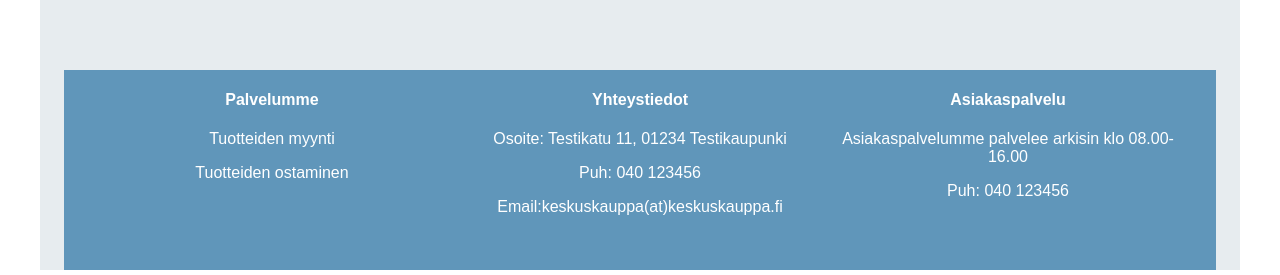
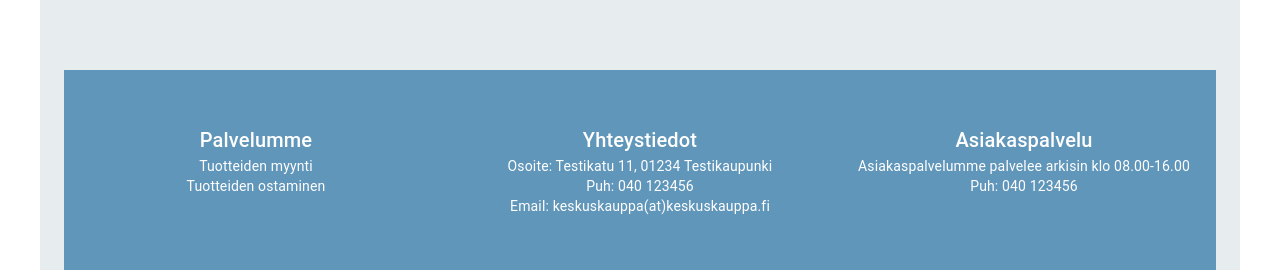
Before and after one commit to Toni86-pang/Keskuskauppa, a React (Vite) app in the folder frontend/: page / in a window 1280 px wide. Shown: the part 668-943 px from the top of the page. Built offline with nearby package versions, Linux system fonts and the light colour scheme; no server answers.

Commit message:
Footer and nav v1

```diff
--- a/frontend/src/Components/Footer-nav/Footer.css
+++ /dev/null
@@ -1,11 +0,0 @@
-.footer{
-    min-height: 200px;
-    margin-top: auto;
-    background-color: #6096ba;
-    display: flex;
-    align-items: center;
-    justify-content: space-between;
-    text-align: center;
-    font-family: sans-serif;
-    color: white;
-}
--- a/frontend/src/Components/Footer-nav/Footer.tsx
+++ b/frontend/src/Components/Footer-nav/Footer.tsx
@@ -1,29 +1,34 @@
-import "./Footer.css"
-import Container from "@mui/material/Container"
-import Box from "@mui/material/Box"
+import { Typography } from "@mui/material"
+import { FooterBox, BoxOne } from "./Styles"
+import Grid from "@mui/material/Grid"
 
 export const Footer = () => {
 	return (
-		<Container className="footer" >
-			<Box display="flex" justifyContent="space-between">
-				<div style={{ flex: 1, textAlign: "center" }}>
-					<h4>Palvelumme</h4>
-					<p> Tuotteiden myynti</p>
-					<p>Tuotteiden ostaminen</p>
-				</div>
-
-				<div style={{ flex: 1, textAlign: "center" }}>
-					<h4> Yhteystiedot</h4>
-					<p> Osoite: Testikatu 11, 01234 Testikaupunki</p>
-					<p>Puh: 040 123456</p>
-					<p> Email:keskuskauppa(at)keskuskauppa.fi</p>
-				</div>
-				<div style={{ flex: 1, textAlign: "center" }}>
-					<h4>Asiakaspalvelu</h4>
-					<p> Asiakaspalvelumme palvelee arkisin klo 08.00-16.00</p>
-					<p>Puh: 040 123456</p>
-				</div>
-			</ Box>
-		</Container>
+		<FooterBox>
+			<Grid container justifyContent="space-between">
+				<Grid item xs={12} sm={4}>
+					<BoxOne>
+						<Typography variant="h6">Palvelumme</Typography>
+						<Typography variant="body2">Tuotteiden myynti</Typography>
+						<Typography variant="body2">Tuotteiden ostaminen</Typography>
+					</BoxOne>
+				</Grid>
+				<Grid item xs={12} sm={4}>
+					<BoxOne>
+						<Typography variant="h6">Yhteystiedot</Typography>
+						<Typography variant="body2">Osoite: Testikatu 11, 01234 Testikaupunki</Typography>
+						<Typography variant="body2">Puh: 040 123456</Typography>
+						<Typography variant="body2">Email: keskuskauppa(at)keskuskauppa.fi</Typography>
+					</BoxOne>
+				</Grid>
+				<Grid item xs={12} sm={4}>
+					<BoxOne>
+						<Typography variant="h6">Asiakaspalvelu</Typography>
+						<Typography variant="body2">Asiakaspalvelumme palvelee arkisin klo 08.00-16.00</Typography>
+						<Typography variant="body2">Puh: 040 123456</Typography>
+					</BoxOne>
+				</Grid>
+			</Grid>
+		</FooterBox>
 	)
 }
--- /dev/null
+++ b/frontend/src/Components/Footer-nav/Styles.tsx
@@ -0,0 +1,21 @@
+import { styled } from "@mui/material/styles"
+import Box from "@mui/material/Box"
+import Grid from "@mui/material/Grid"
+
+export const FooterBox = styled(Grid)({
+	minHeight: "200px",
+	marginTop: "auto",
+	backgroundColor: "#6096ba",
+	display: "flex",
+	alignItems: "center",
+	justifyContent: "space-between",
+	textAlign: "center",
+	fontFamily: "sans-serif",
+	color: "white",
+})
+
+
+export const BoxOne = styled(Box) ({
+	flex: 1,
+	textAlign: "center"
+})
```
